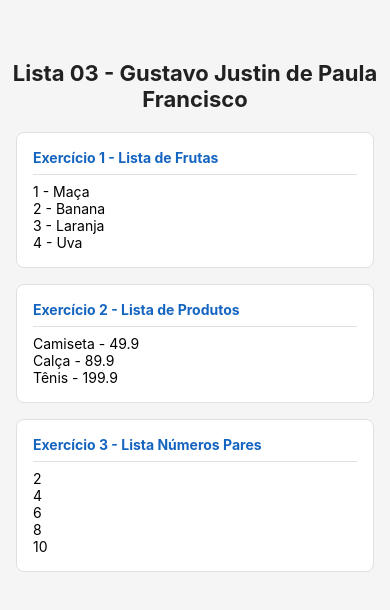
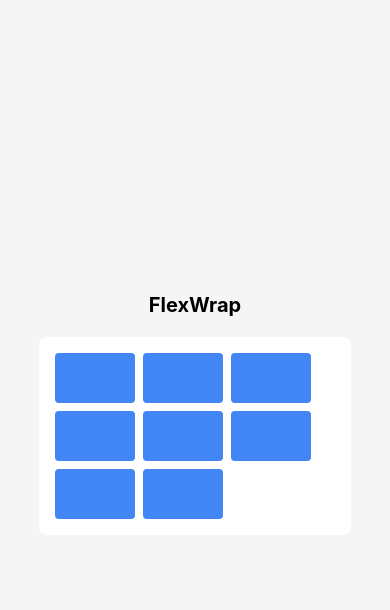
Before and after one commit to GustavoJustin/Aulas-mobile, a React Native app: screen / in a window 390 px wide. Shown: the top 610 px of the page. Built offline with nearby package versions, Linux system fonts and the light colour scheme.

Commit message:
aula_flex

```diff
--- a/src/App.js
+++ b/src/App.js
@@ -4,15 +4,26 @@ import Exemplo01 from './jsx_examples/exemplo-01-estrutura';
 import Exemplo02 from './jsx_examples/exemplo-02-expressoes';
 import Exemplo03 from './jsx_examples/exemplo-03-condicionais';
 import Exemplo04 from './jsx_examples/exemplo-04-listas';
+
+//------------------------------------------------------------------------------------
+
 import Lista01 from './jsx_listas/Lista01';
 import Lista02 from './jsx_listas/Lista02';
 import Lista03 from './jsx_listas/Lista03';
 
+//-------------------------------------------------------------------------------------
+
+import ViewExamples1 from './jsx_flexbox_examples/flex_direction';
+import ViewExamples2 from './jsx_flexbox_examples/justify_content';
+import ViewExamples3 from './jsx_flexbox_examples/flex';
+import ViewExamples4 from './jsx_flexbox_examples/flex_wrap';
+
+//-------------------------------------------------------------------------------------
 
 export default function App() {
   return (
     <View style={styles.container}>
-      <Lista03 />
+      <ViewExamples4 />
     </View>
   );
 }
--- /dev/null
+++ b/src/jsx_flexbox_examples/flex.js
@@ -0,0 +1,64 @@
+import { View, Text, StyleSheet } from "react-native";
+
+export default function ViewExamples3() {
+  return (
+    <View style={styles.container}>
+      <Text style={styles.titulo}>Flex</Text>
+      <View style={styles.exemplo}>
+
+        <View style={{ flexDirection: "row", height: 60, width: "100%", gap: 8 }}>
+
+            <View style={[styles.box, { flex: 1 }]}>
+                <Text style={styles.textBox}>1</Text>
+            </View>
+            <View style={[styles.box, { flex: 2 }]}>
+                <Text style={styles.textBox}>2</Text>
+            </View>
+            <View style={[styles.box, { flex: 1 }]}>
+                <Text style={styles.textBox}>3</Text>
+            </View>
+        </View>
+      </View>
+    </View>
+  );
+}
+
+const styles = StyleSheet.create({
+  container: {
+    flex: 1,
+    justifyContent: "center",
+    alignItems: "center",
+    backgroundColor: "#f5f5f5",
+  },
+  titulo: {
+    fontSize: 20,
+    fontWeight: "bold",
+    marginBottom: 20,
+  },
+  subtitulo: {
+    fontSize: 14,
+    fontWeight: "bold",
+    color: "#4285f4",
+    marginBottom: 8,
+  },
+  exemplo: {
+    width: "80%",
+    padding: 16,
+    marginBottom: 16,
+    backgroundColor: "#fff",
+    borderRadius: 8,
+  },
+  box: {
+    width: 50,
+    height: 50,
+    backgroundColor: "#4285f4",
+    borderRadius: 4,
+    justifyContent: "center",
+    alignItems: "center",
+  },
+  textBox: {
+    color: "#fff",
+    fontSize: 12,
+    fontWeight: "bold",
+  },
+});
--- /dev/null
+++ b/src/jsx_flexbox_examples/flex_direction.js
@@ -0,0 +1,54 @@
+import { View, Text, StyleSheet } from "react-native";
+
+export default function ViewExamples1() {
+  return (
+    <View style={styles.container}>
+      <Text style={styles.titulo}>Flex direction</Text>
+      <View style={{flexDirection:"row", gap: 8}}>
+        <View style={styles.box} />
+        <View style={styles.box} />
+        <View style={styles.box} />
+      </View>
+    </View>
+  );
+}
+
+const styles = StyleSheet.create({
+  container: {
+    flex: 1,
+    justifyContent: "center",
+    alignItems: "center",
+    backgroundColor: "#f5f5f5",
+  },
+  titulo: {
+    fontSize: 20,
+    fontWeight: "bold",
+    marginBottom: 20,
+  },
+  subtitulo: {
+    fontSize: 14,
+    fontWeight: "bold",
+    color: "#4285f4",
+    marginBottom: 8,
+  },
+  exemplo: {
+    width: "80%",
+    padding: 16,
+    marginBottom: 16,
+    backgroundColor: "#fff",
+    borderRadius: 8,
+  },
+  box: {
+    width: 50,
+    height: 50,
+    backgroundColor: "#4285f4",
+    borderRadius: 4,
+    justifyContent: "center",
+    alignItems: "center",
+  },
+  textBox: {
+    color: "#fff",
+    fontSize: 12,
+    fontWeight: "bold",
+  },
+});
--- /dev/null
+++ b/src/jsx_flexbox_examples/flex_wrap.js
@@ -0,0 +1,62 @@
+import { View, Text, StyleSheet } from "react-native";
+
+export default function ViewExamples4() {
+  return (
+    <View style={styles.container}>
+      <Text style={styles.titulo}>FlexWrap</Text>
+      <View style={styles.exemplo}>
+
+        <View style={{ flexDirection: "row", gap: 8, flexWrap: "wrap" }}>
+            <View style={[styles.box, { width: 80 }]}></View>
+            <View style={[styles.box, { width: 80 }]}></View>
+            <View style={[styles.box, { width: 80 }]}></View>
+            <View style={[styles.box, { width: 80 }]}></View>
+            <View style={[styles.box, { width: 80 }]}></View>
+            <View style={[styles.box, { width: 80 }]}></View>
+            <View style={[styles.box, { width: 80 }]}></View>
+            <View style={[styles.box, { width: 80 }]}></View>
+        </View>
+      </View>
+    </View>
+  );
+}
+
+const styles = StyleSheet.create({
+  container: {
+    flex: 1,
+    justifyContent: "center",
+    alignItems: "center",
+    backgroundColor: "#f5f5f5",
+  },
+  titulo: {
+    fontSize: 20,
+    fontWeight: "bold",
+    marginBottom: 20,
+  },
+  subtitulo: {
+    fontSize: 14,
+    fontWeight: "bold",
+    color: "#4285f4",
+    marginBottom: 8,
+  },
+  exemplo: {
+    width: "80%",
+    padding: 16,
+    marginBottom: 16,
+    backgroundColor: "#fff",
+    borderRadius: 8,
+  },
+  box: {
+    width: 50,
+    height: 50,
+    backgroundColor: "#4285f4",
+    borderRadius: 4,
+    justifyContent: "center",
+    alignItems: "center",
+  },
+  textBox: {
+    color: "#fff",
+    fontSize: 12,
+    fontWeight: "bold",
+  },
+});
--- /dev/null
+++ b/src/jsx_flexbox_examples/justify_content.js
@@ -0,0 +1,65 @@
+import { View, Text, StyleSheet } from "react-native";
+
+export default function ViewExamples2() {
+  return (
+    <View style={styles.container}>
+      <Text style={styles.titulo}>Justify Content</Text>
+      <View style={styles.exemplo}>
+        <View
+          style={{
+            flexDirection: "column",
+            height: 300,
+            width: 300,
+            gap: 8,
+            justifyContent: "center",
+            alignItems: "center"
+          }}>
+
+          <View style={styles.box} />
+          <View style={styles.box} />
+          <View style={styles.box} />
+        </View>
+      </View>
+    </View>
+  );
+}
+
+const styles = StyleSheet.create({
+  container: {
+    flex: 1,
+    justifyContent: "center",
+    alignItems: "center",
+    backgroundColor: "#f5f5f5",
+  },
+  titulo: {
+    fontSize: 20,
+    fontWeight: "bold",
+    marginBottom: 20,
+  },
+  subtitulo: {
+    fontSize: 14,
+    fontWeight: "bold",
+    color: "#4285f4",
+    marginBottom: 8,
+  },
+  exemplo: {
+    width: "80%",
+    padding: 16,
+    marginBottom: 16,
+    backgroundColor: "#fff",
+    borderRadius: 8,
+  },
+  box: {
+    width: 50,
+    height: 50,
+    backgroundColor: "#4285f4",
+    borderRadius: 4,
+    justifyContent: "center",
+    alignItems: "center",
+  },
+  textBox: {
+    color: "#fff",
+    fontSize: 12,
+    fontWeight: "bold",
+  },
+});
```
Also changed, not shown: src/jsx_flexbox_examples/scaffold.js (added, +51 -0 lines).
